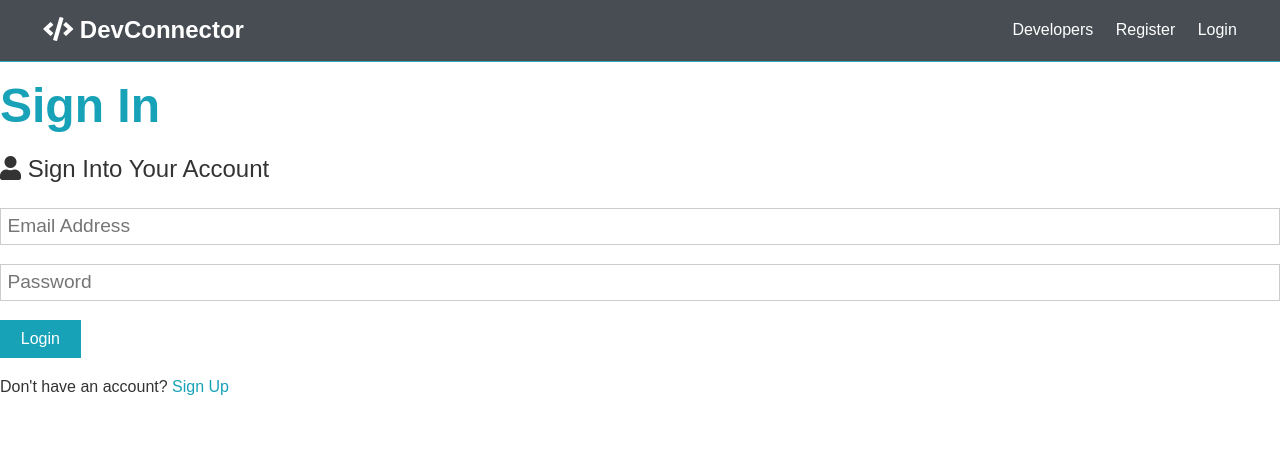
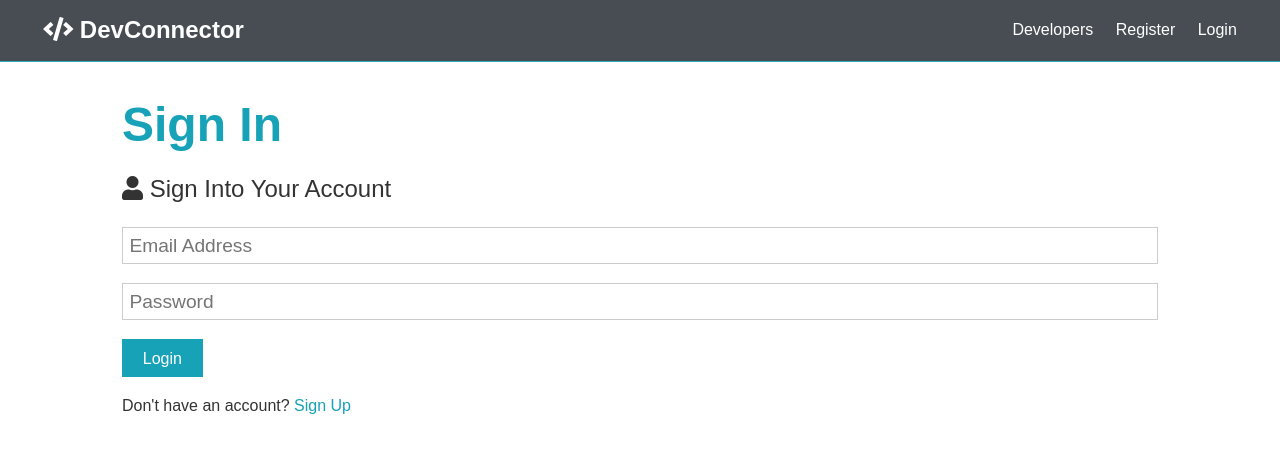
Before and after one commit to starshooter12345/DevConnector, a React (Create React App) app in the folder client/: page /login in a window 1280 px wide. Shown: the top 452 px of the page. Built offline with nearby package versions, Linux system fonts and the light colour scheme.

Commit message:
Made the components nicer looking

```diff
--- a/client/src/components/auth/Login.js
+++ b/client/src/components/auth/Login.js
@@ -1,6 +1,6 @@
 import React, {Fragment, useState} from 'react';
 
-import {Link, Navigate} from 'react-router-dom';
+import {Link} from 'react-router-dom';
 const Login = () =>{
 
   const [formData, setFormData] = useState({
@@ -20,8 +20,8 @@ const Login = () =>{
 
   }
 
-return( <Fragment>
-    <br/><br/><br/>
+return( <section className="container">
+
     <h1 className="large text-primary">Sign In</h1>
       <p className="lead"><i class="fas fa-user"></i> Sign Into Your Account</p>
       <form className="form" onSubmit={onSubmit}>
@@ -47,7 +47,7 @@ return( <Fragment>
         Don't have an account? <Link to="/register">Sign Up</Link>
       </p>
 
-  </Fragment>
+  </section>
   )
 }
 export default Login;
--- a/client/src/components/auth/Register.js
+++ b/client/src/components/auth/Register.js
@@ -23,8 +23,8 @@ const Register = () =>{
     }
   }
  return(
- <Fragment>
-    <br/><br/><br/>
+ <section className = "container">
+
     <h1 className="large text-primary">Sign Up</h1>
       <p className="lead"><i class="fas fa-user"></i> Create Your Account</p>
       <form className="form" onSubmit={onSubmit}>
@@ -64,7 +64,7 @@ const Register = () =>{
         Already have an account? <Link to="/login">Sign In</Link>
       </p>
 
-  </Fragment>
+  </section>
  )
  }
 export default Register;
```
